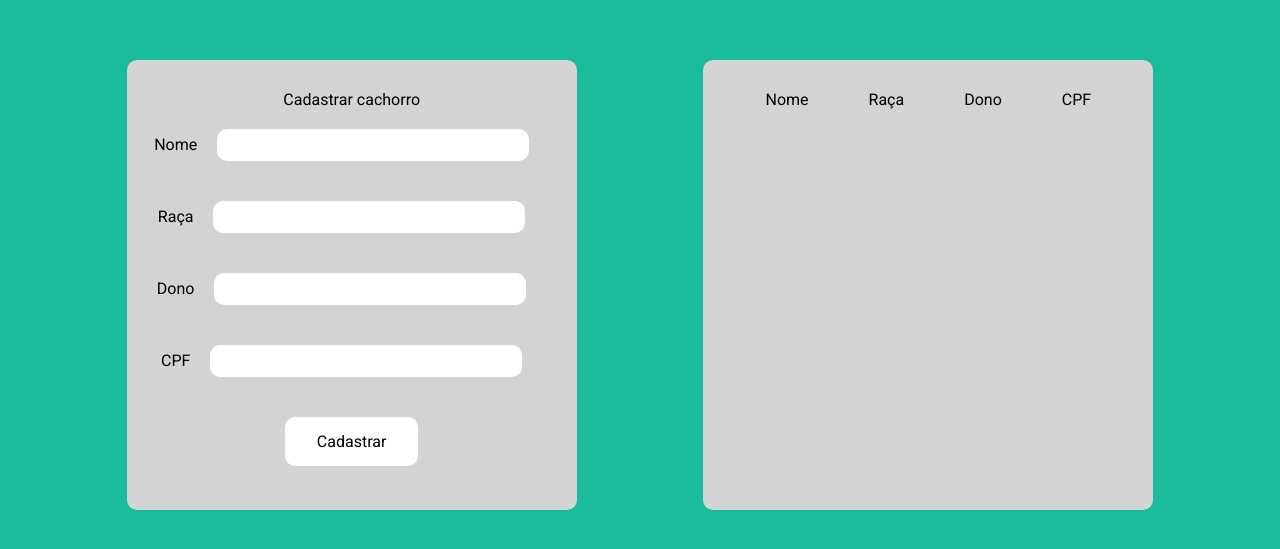
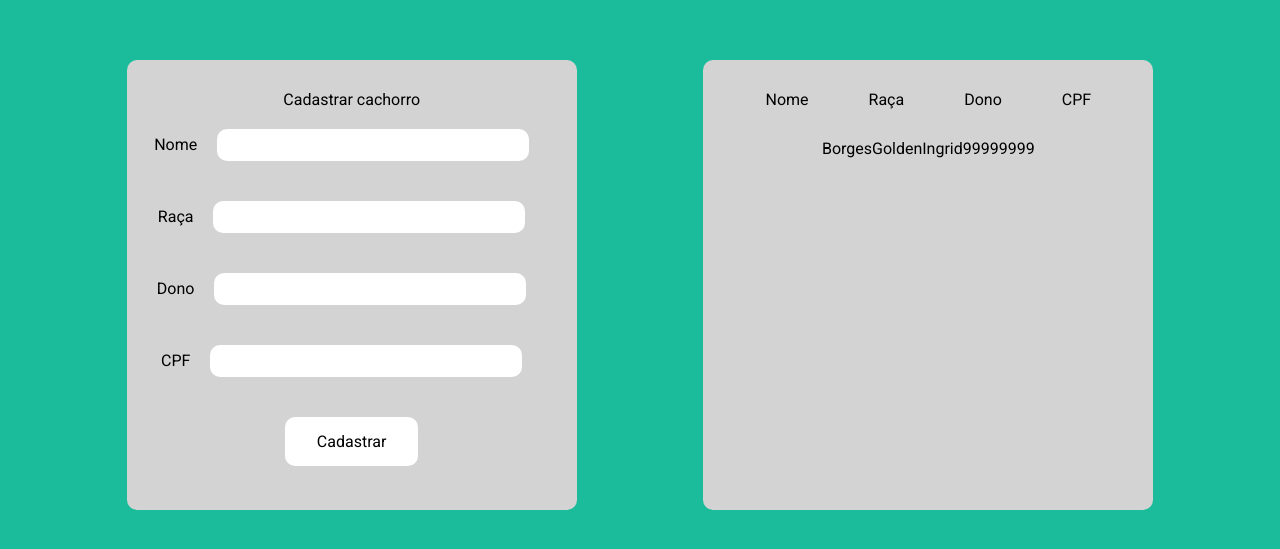
Before and after one commit to dev-vinii/to-do-front, an Angular app: page /dogs in a window 1280 px wide. Shown: the part 115-664 px from the top of the page. Built offline with nearby package versions, Linux system fonts and the light colour scheme.

Commit message:
adding list data

```diff
--- a/src/app/dogs/dogs.component.css
+++ b/src/app/dogs/dogs.component.css
@@ -29,11 +29,15 @@ body {
     border-radius: 10px;
     font-family: 'Roboto', sans-serif;
     text-align: center;
+    display: inline-block;
+}
+
+.titles {
     display: flex;
     justify-content: center;
 }
 
-.list {
+.list-title {
     margin: 30px;
 }
 
--- a/src/app/dogs/dogs.component.html
+++ b/src/app/dogs/dogs.component.html
@@ -25,10 +25,18 @@
             <div class="button">Cadastrar</div>
         </div>
         <div class="list-dogs">
-            <p class="list">Nome</p>
-            <p class="list">Raça</p>
-            <p class="list">Dono</p>
-            <p class="list">CPF</p>
+            <div class="titles">
+                <p class="list-title">Nome</p>
+                <p class="list-title">Raça</p>
+                <p class="list-title">Dono</p>
+                <p class="list-title">CPF</p>
+            </div>
+            <div class="titles">
+                <p class="list-data">Borges</p>
+                <p class="list-data">Golden</p>
+                <p class="list-data">Ingrid</p>
+                <p class="list-data">99999999</p>
+            </div>
         </div>
     </div>
 </body>
```
